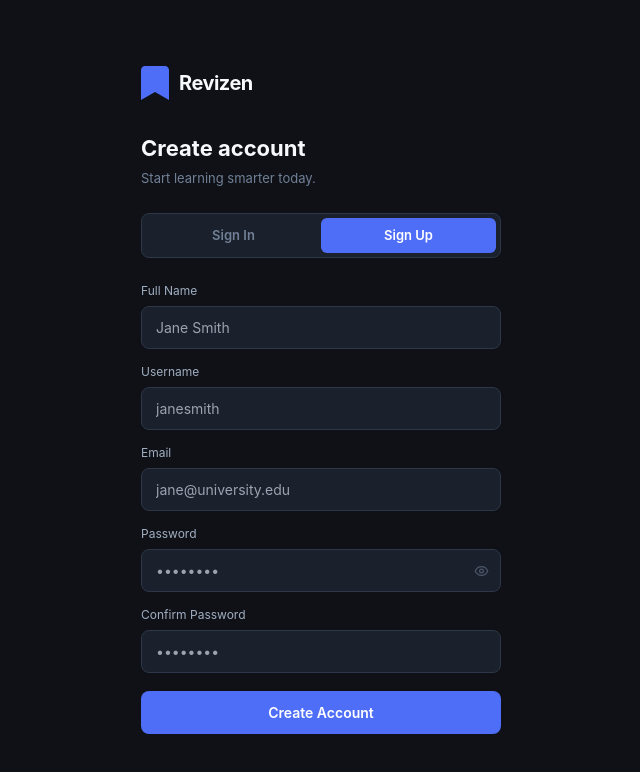
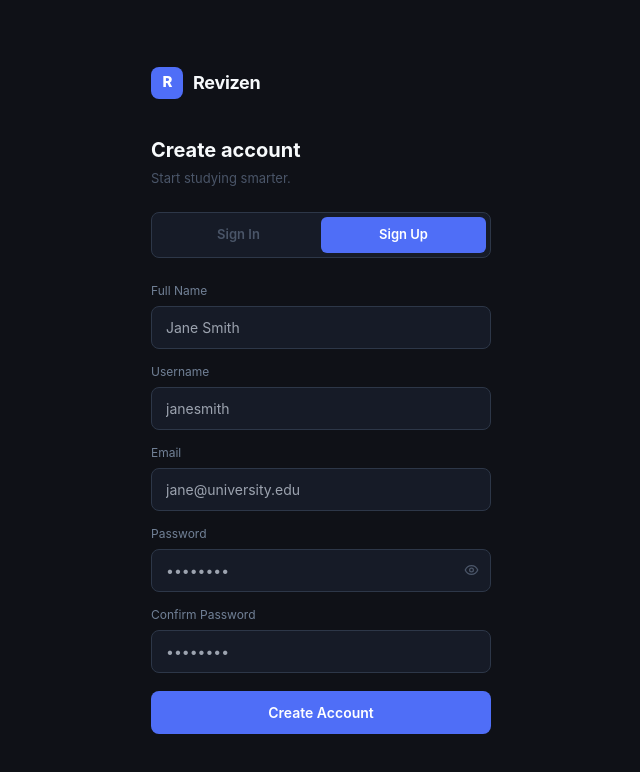
Before and after one commit to MariyaMaheen/Revizen, a React (Vite) app in the folder frontend/: page / in a window 1280 px wide. Both pictures are taken after a click on the button "Sign Up". Shown: the top 772 px of the page, without its empty margins (319-959 px from the left). Built offline with nearby package versions, Linux system fonts and the light colour scheme.

Commit message:
Update Login.jsx

```diff
--- a/frontend/src/components/Login.jsx
+++ b/frontend/src/components/Login.jsx
@@ -52,46 +52,42 @@ export default function Login({ onLogin, addToast }) {
     }
   }
 
-  const inputStyle = (err) => ({
-    width: '100%',
-    padding: '10px 14px',
-    borderRadius: 8,
+  const inp = (err) => ({
+    width: '100%', padding: '10px 14px', borderRadius: 8,
     border: `1px solid ${err ? '#e53e3e' : '#2d3748'}`,
-    background: '#1a202c',
-    color: '#f7fafc',
-    fontSize: 14,
-    outline: 'none',
+    background: '#161b27', color: '#f7fafc', fontSize: 14, outline: 'none',
+    fontFamily: 'inherit',
   })
 
   return (
-    <div style={{ minHeight: '100vh', background: '#0f1117', display: 'flex', alignItems: 'center', justifyContent: 'center', padding: 16 }}>
-      <motion.div initial={{ opacity: 0, y: 20 }} animate={{ opacity: 1, y: 0 }}
-        style={{ width: '100%', maxWidth: 360 }}>
+    <div style={{ minHeight: '100vh', background: '#0f1117', display: 'flex', alignItems: 'center', justifyContent: 'center', padding: 16, fontFamily: 'Inter, sans-serif' }}>
+      <motion.div initial={{ opacity: 0, y: 16 }} animate={{ opacity: 1, y: 0 }}
+        style={{ width: '100%', maxWidth: 340 }}>
 
         {/* Logo */}
-        <div style={{ display: 'flex', alignItems: 'center', gap: 10, marginBottom: 32 }}>
-          <svg width="28" height="34" viewBox="0 0 28 34" fill="none">
-            <path d="M0 4C0 1.79 1.79 0 4 0H24C26.21 0 28 1.79 28 4V34L14 26L0 34V4Z" fill="#4F6EF7"/>
-          </svg>
-          <span style={{ fontSize: 20, fontWeight: 700, color: '#f7fafc', letterSpacing: '-0.5px' }}>Revizen</span>
+        <div style={{ display: 'flex', alignItems: 'center', gap: 10, marginBottom: 36 }}>
+          <div style={{ width: 32, height: 32, borderRadius: 8, background: '#4F6EF7', display: 'flex', alignItems: 'center', justifyContent: 'center' }}>
+            <span style={{ color: '#fff', fontWeight: 800, fontSize: 15, letterSpacing: '-1px' }}>R</span>
+          </div>
+          <span style={{ fontSize: 18, fontWeight: 700, color: '#f7fafc', letterSpacing: '-0.3px' }}>Revizen</span>
         </div>
 
-        <h2 style={{ fontSize: 22, fontWeight: 700, color: '#f7fafc', marginBottom: 4 }}>
+        <h2 style={{ fontSize: 20, fontWeight: 700, color: '#f7fafc', marginBottom: 4 }}>
           {mode === 'login' ? 'Welcome back' : 'Create account'}
         </h2>
-        <p style={{ fontSize: 13, color: '#718096', marginBottom: 24 }}>
-          {mode === 'login' ? 'Sign in to continue studying.' : 'Start learning smarter today.'}
+        <p style={{ fontSize: 13, color: '#4a5568', marginBottom: 24 }}>
+          {mode === 'login' ? 'Sign in to continue.' : 'Start studying smarter.'}
         </p>
 
-        {/* Tab toggle */}
-        <div style={{ display: 'flex', background: '#1a202c', borderRadius: 8, padding: 4, marginBottom: 24, border: '1px solid #2d3748' }}>
+        {/* Toggle */}
+        <div style={{ display: 'flex', background: '#161b27', borderRadius: 8, padding: 4, marginBottom: 24, border: '1px solid #2d3748' }}>
           {['login', 'register'].map(m => (
             <button key={m} onClick={() => { setMode(m); setErrors({}) }}
               style={{
                 flex: 1, padding: '8px 0', borderRadius: 6, fontSize: 13, fontWeight: 600,
-                border: 'none', cursor: 'pointer', transition: 'all 0.15s',
+                border: 'none', cursor: 'pointer', transition: 'all 0.15s', fontFamily: 'inherit',
                 background: mode === m ? '#4F6EF7' : 'transparent',
-                color: mode === m ? '#fff' : '#718096',
+                color: mode === m ? '#fff' : '#4a5568',
               }}>
               {m === 'login' ? 'Sign In' : 'Sign Up'}
             </button>
@@ -100,45 +96,42 @@ export default function Login({ onLogin, addToast }) {
 
         <AnimatePresence mode="wait">
           <motion.form key={mode}
-            initial={{ opacity: 0, y: 6 }} animate={{ opacity: 1, y: 0 }}
-            exit={{ opacity: 0, y: -6 }} transition={{ duration: 0.12 }}
+            initial={{ opacity: 0, y: 5 }} animate={{ opacity: 1, y: 0 }}
+            exit={{ opacity: 0, y: -5 }} transition={{ duration: 0.12 }}
             onSubmit={handleSubmit}>
+            <div style={{ display: 'flex', flexDirection: 'column', gap: 14 }}>
 
-            <div style={{ display: 'flex', flexDirection: 'column', gap: 14 }}>
               {mode === 'register' && (
                 <div>
-                  <label style={{ fontSize: 12, color: '#a0aec0', display: 'block', marginBottom: 6 }}>Full Name</label>
-                  <input name="full_name" value={form.full_name} onChange={handleChange}
-                    placeholder="Jane Smith" style={inputStyle(errors.full_name)} />
+                  <label style={{ fontSize: 12, color: '#718096', display: 'block', marginBottom: 6 }}>Full Name</label>
+                  <input name="full_name" value={form.full_name} onChange={handleChange} placeholder="Jane Smith" style={inp(errors.full_name)} />
                   {errors.full_name && <p style={{ fontSize: 11, color: '#e53e3e', marginTop: 4 }}>{errors.full_name}</p>}
                 </div>
               )}
 
               <div>
-                <label style={{ fontSize: 12, color: '#a0aec0', display: 'block', marginBottom: 6 }}>Username</label>
-                <input name="username" value={form.username} onChange={handleChange}
-                  placeholder="janesmith" autoComplete="username" style={inputStyle(errors.username)} />
+                <label style={{ fontSize: 12, color: '#718096', display: 'block', marginBottom: 6 }}>Username</label>
+                <input name="username" value={form.username} onChange={handleChange} placeholder="janesmith" autoComplete="username" style={inp(errors.username)} />
                 {errors.username && <p style={{ fontSize: 11, color: '#e53e3e', marginTop: 4 }}>{errors.username}</p>}
               </div>
 
               {mode === 'register' && (
                 <div>
-                  <label style={{ fontSize: 12, color: '#a0aec0', display: 'block', marginBottom: 6 }}>Email</label>
-                  <input name="email" type="email" value={form.email} onChange={handleChange}
-                    placeholder="jane@university.edu" style={inputStyle(errors.email)} />
+                  <label style={{ fontSize: 12, color: '#718096', display: 'block', marginBottom: 6 }}>Email</label>
+                  <input name="email" type="email" value={form.email} onChange={handleChange} placeholder="jane@university.edu" style={inp(errors.email)} />
                   {errors.email && <p style={{ fontSize: 11, color: '#e53e3e', marginTop: 4 }}>{errors.email}</p>}
                 </div>
               )}
 
               <div>
-                <label style={{ fontSize: 12, color: '#a0aec0', display: 'block', marginBottom: 6 }}>Password</label>
+                <label style={{ fontSize: 12, color: '#718096', display: 'block', marginBottom: 6 }}>Password</label>
                 <div style={{ position: 'relative' }}>
                   <input name="password" type={showPass ? 'text' : 'password'}
                     value={form.password} onChange={handleChange} placeholder="••••••••"
                     autoComplete={mode === 'login' ? 'current-password' : 'new-password'}
-                    style={{ ...inputStyle(errors.password), paddingRight: 40 }} />
+                    style={{ ...inp(errors.password), paddingRight: 42 }} />
                   <button type="button" onClick={() => setShowPass(p => !p)}
-                    style={{ position: 'absolute', right: 12, top: '50%', transform: 'translateY(-50%)', background: 'none', border: 'none', cursor: 'pointer', color: '#4a5568', display: 'flex' }}>
+                    style={{ position: 'absolute', right: 12, top: '50%', transform: 'translateY(-50%)', background: 'none', border: 'none', cursor: 'pointer', color: '#4a5568', padding: 0, display: 'flex' }}>
                     {showPass ? <EyeOff size={15} /> : <Eye size={15} />}
                   </button>
                 </div>
@@ -147,22 +140,22 @@ export default function Login({ onLogin, addToast }) {
 
               {mode === 'register' && (
                 <div>
-                  <label style={{ fontSize: 12, color: '#a0aec0', display: 'block', marginBottom: 6 }}>Confirm Password</label>
+                  <label style={{ fontSize: 12, color: '#718096', display: 'block', marginBottom: 6 }}>Confirm Password</label>
                   <input name="confirm_password" type={showPass ? 'text' : 'password'}
                     value={form.confirm_password} onChange={handleChange} placeholder="••••••••"
-                    autoComplete="new-password" style={inputStyle(errors.confirm_password)} />
+                    autoComplete="new-password" style={inp(errors.confirm_password)} />
                   {errors.confirm_password && <p style={{ fontSize: 11, color: '#e53e3e', marginTop: 4 }}>{errors.confirm_password}</p>}
                 </div>
               )}
 
               <motion.button type="submit" disabled={loading}
-                whileHover={{ opacity: 0.92 }} whileTap={{ scale: 0.98 }}
+                whileTap={{ scale: 0.98 }}
                 style={{
                   width: '100%', padding: '11px 0', borderRadius: 8, border: 'none',
                   background: '#4F6EF7', color: '#fff', fontWeight: 600, fontSize: 14,
                   cursor: loading ? 'not-allowed' : 'pointer', opacity: loading ? 0.7 : 1,
                   display: 'flex', alignItems: 'center', justifyContent: 'center', gap: 8,
-                  marginTop: 4,
+                  marginTop: 4, fontFamily: 'inherit',
                 }}>
                 {loading
                   ? <><Loader2 size={15} className="animate-spin" />{mode === 'login' ? 'Signing in...' : 'Creating...'}</>
```
